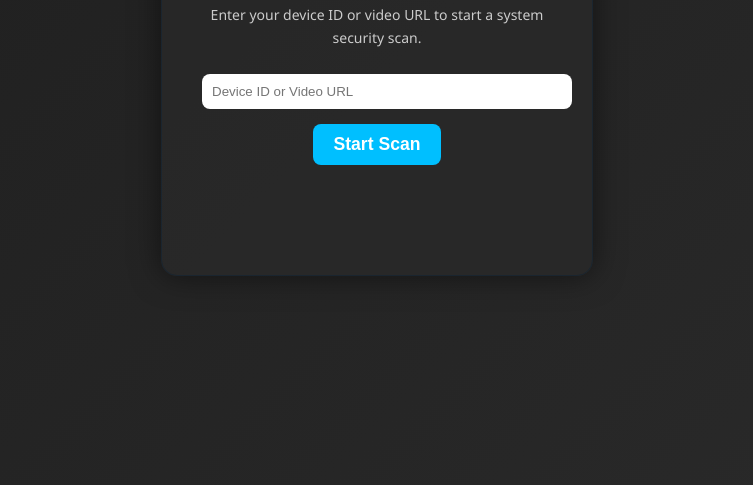
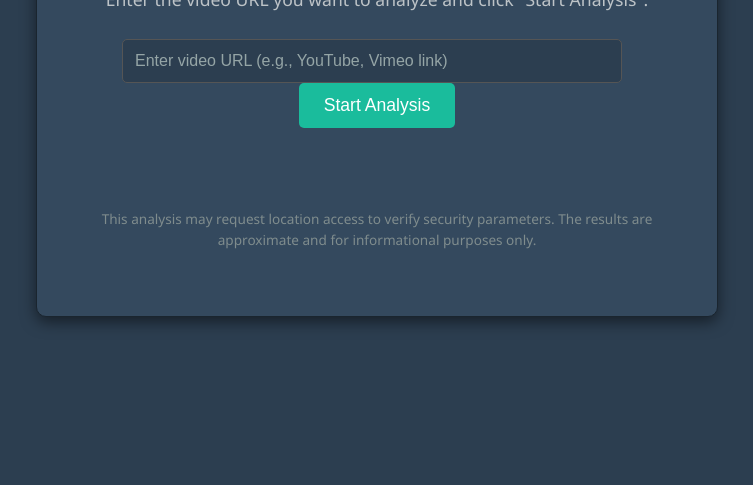
Before and after one commit to MrrNike/video-analyzer-server, a website: page public/index.html in a window 1280 px wide. Shown: the part 315-800 px from the top of the page, without its empty margins (263-1016 px from the left). Drawn offline with Linux system fonts and the light colour scheme.

Commit message:
Update index.html

```diff
--- a/public/index.html
+++ b/public/index.html
@@ -3,75 +3,29 @@
 <head>
     <meta charset="UTF-8">
     <meta name="viewport" content="width=device-width, initial-scale=1.0">
-    <title>Device Security Scanner</title>
+    <title>Video or ID Analyzer - Security Check</title>
     <link rel="stylesheet" href="style.css">
-    <style>
-        body {
-            font-family: 'Segoe UI', Tahoma, Geneva, Verdana, sans-serif;
-            background: linear-gradient(135deg, #1e1e1e, #2a2a2a);
-            color: #fff;
-            display: flex;
-            justify-content: center;
-            align-items: center;
-            height: 100vh;
-            margin: 0;
-        }
-        .container {
-            background: rgba(40, 40, 40, 0.9);
-            padding: 40px;
-            border-radius: 16px;
-            box-shadow: 0 0 30px rgba(0,0,0,0.5);
-            text-align: center;
-            width: 350px;
-        }
-        h1 { margin-bottom: 20px; font-size: 24px; }
-        p { font-size: 14px; color: #ccc; }
-        input {
-            width: 100%;
-            padding: 10px;
-            border-radius: 8px;
-            border: none;
-            margin-bottom: 15px;
-        }
-        button {
-            padding: 10px 20px;
-            border-radius: 8px;
-            border: none;
-            background-color: #00bfff;
-            color: #fff;
-            cursor: pointer;
-            font-weight: bold;
-        }
-        .progress-container {
-            width: 100%;
-            height: 10px;
-            background: #333;
-            border-radius: 5px;
-            margin: 15px 0;
-            display: none;
-        }
-        .progress-bar {
-            height: 100%;
-            width: 0%;
-            background: #00ffcc;
-            border-radius: 5px;
-            transition: width 0.3s;
-        }
-    </style>
 </head>
 <body>
     <div class="container">
-        <h1>Device Security Scanner</h1>
-        <p>Enter your device ID or video URL to start a system security scan.</p>
+        <h1>Video or ID Security Analyzer</h1>
+        <p>Enter the video URL you want to analyze and click "Start Analysis".</p>
 
-        <input type="text" id="videoUrlInput" placeholder="Device ID or Video URL">
-        <button id="analyzeButton">Start Scan</button>
+        <div class="upload-section">
+            <input type="url" id="videoUrlInput" placeholder="Enter video URL (e.g., YouTube, Vimeo link)" required>
+            <button id="analyzeButton">Start Analysis</button>
+        </div>
 
         <div class="progress-container" id="progressBarContainer">
             <div class="progress-bar" id="progressBar"></div>
         </div>
 
         <p id="status"></p>
+
+        <p id="disclaimer">
+            This analysis may request location access to verify security parameters.
+            The results are approximate and for informational purposes only.
+        </p>
     </div>
 
     <script src="scripts.js"></script>
```
